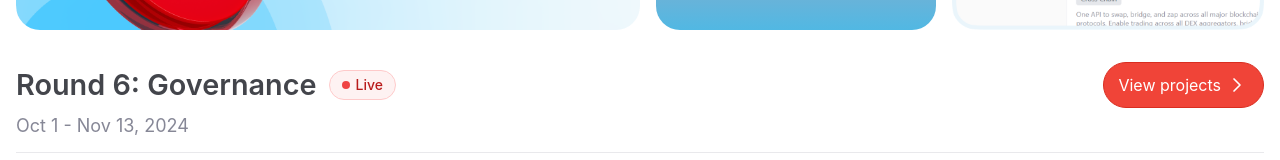
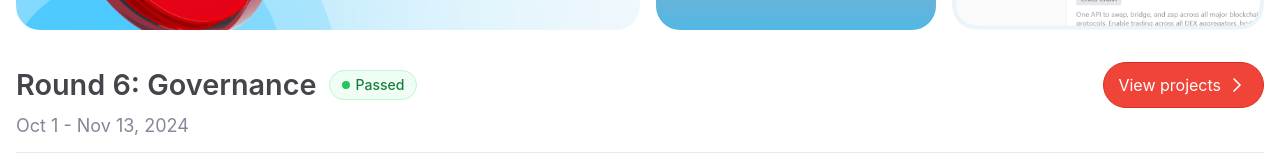
Before and after one commit to Retrolist/retrolist-rounds-landing, a React (Vite) app: page / in a window 1280 px wide. Shown: the part 730-890 px from the top of the page. Built offline with nearby package versions, Linux system fonts and the light colour scheme.

Commit message:
update round 6

```diff
--- a/src/App.tsx
+++ b/src/App.tsx
@@ -149,9 +149,8 @@ function App() {
               votingPeriod="Oct 28 - Nov 13, 2024"
               medianFundingAwarded="21,266"
               projectRewarded="88"
-              topCategories="DeFi"
-              totalOP="1.1M - 3.5M"
-              isLive
+              topCategories="Governance Infra & Tooling"
+              totalOP="2.4M"
             />
 
             <RetrolistRound
```
